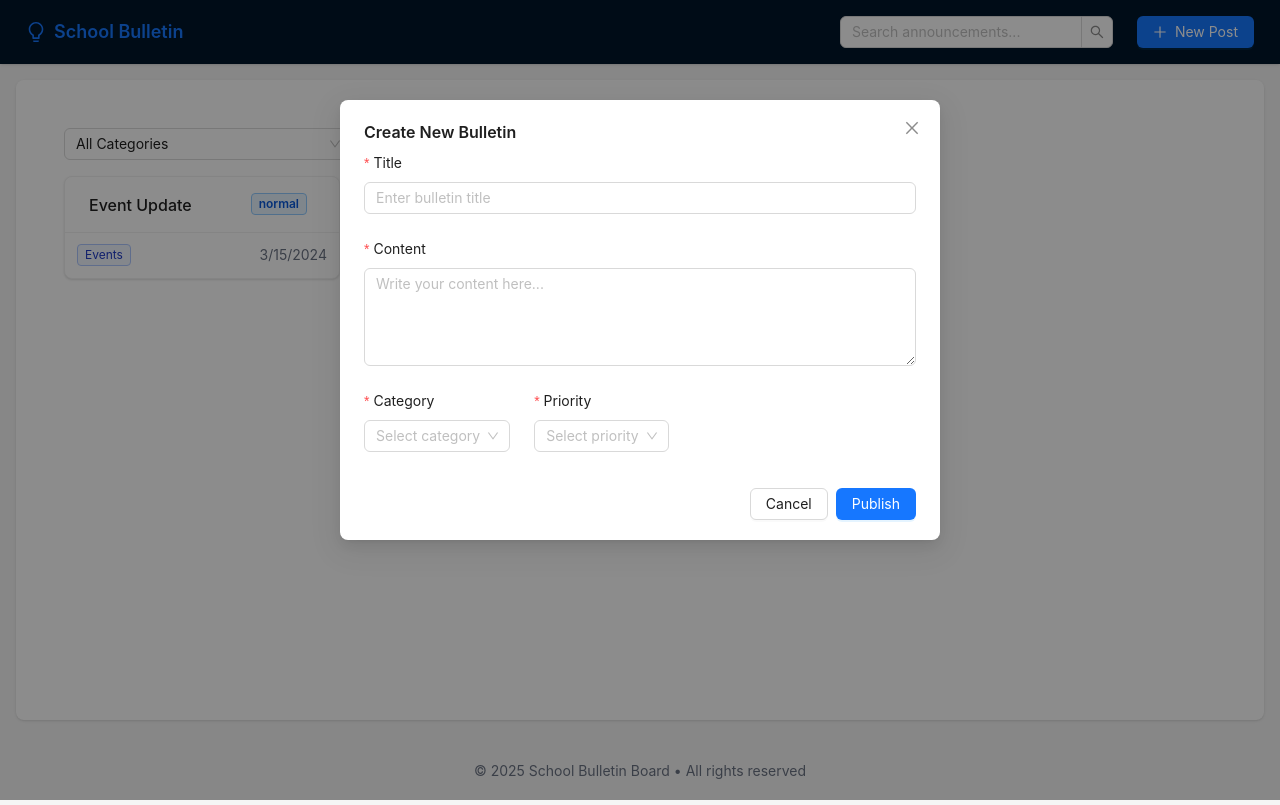
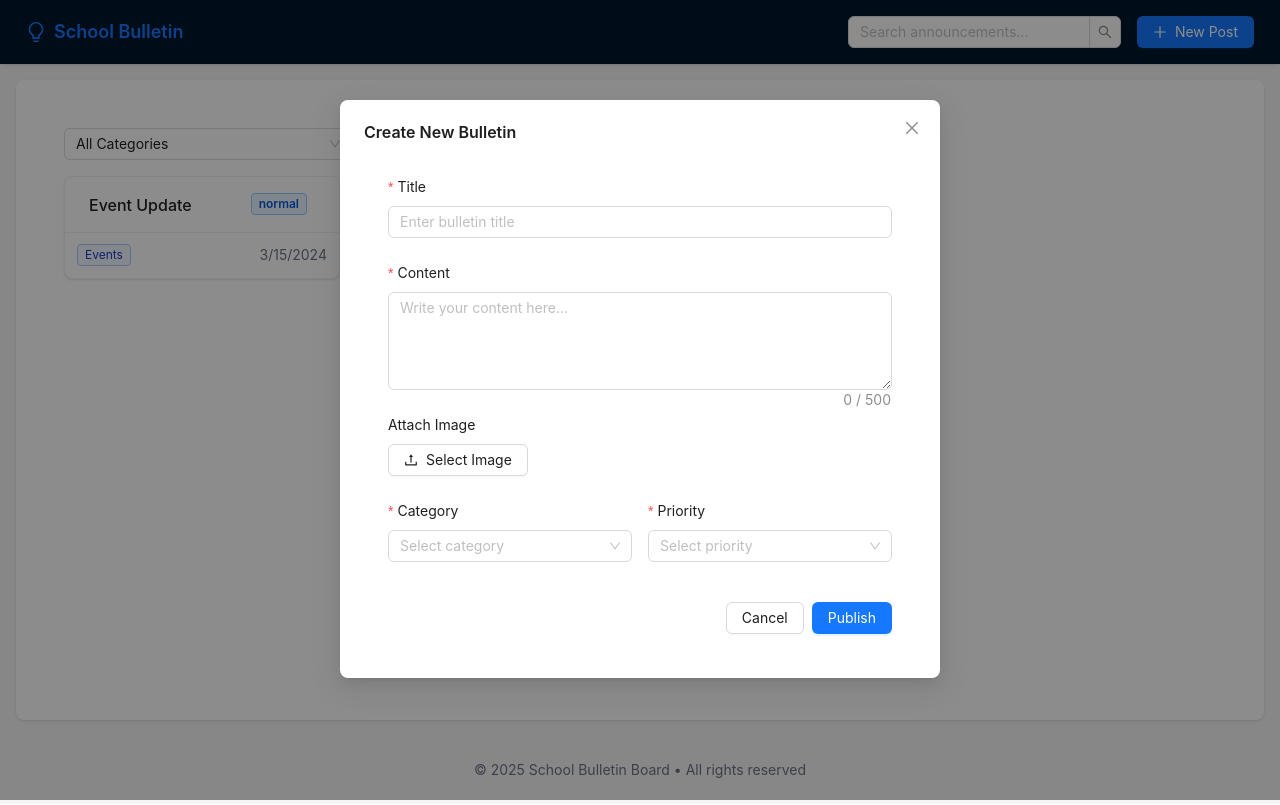
Before and after one commit to Macky2420/school-bulletin, a React (Vite) app: page / in a window 1280 px wide. Both pictures are taken after a click on the button "New Post". Built offline with nearby package versions, Linux system fonts and the light colour scheme.

Commit message:
fix layout and home user

```diff
--- a/src/layout/AdminLayout.jsx
+++ b/src/layout/AdminLayout.jsx
@@ -111,7 +111,7 @@ const AdminLayout = () => {
           )}
         </div>
 
-        <div className="flex items-center gap-2 sm:gap-4">
+        <div className="flex items-center gap-4">
           {isMobile && (
             <Button
               type="text"
--- a/src/layout/Layout.jsx
+++ b/src/layout/Layout.jsx
@@ -1,7 +1,24 @@
 import React, { useState } from 'react';
 import { Outlet, Link } from 'react-router-dom';
-import { Layout, Button, Input, Drawer, Space, Grid, Modal, Form, Select } from 'antd';
-import { BulbOutlined, PlusOutlined, MenuOutlined, SearchOutlined } from '@ant-design/icons';
+import {
+  Layout,
+  Button,
+  Input,
+  Drawer,
+  Space,
+  Grid,
+  Modal,
+  Form,
+  Select,
+  Upload
+} from 'antd';
+import {
+  BulbOutlined,
+  PlusOutlined,
+  MenuOutlined,
+  SearchOutlined,
+  UploadOutlined
+} from '@ant-design/icons';
 
 const { Header, Content, Footer } = Layout;
 const { useBreakpoint } = Grid;
@@ -10,64 +27,61 @@ const { Option } = Select;
 const AppLayout = () => {
   const [drawerVisible, setDrawerVisible] = useState(false);
   const [isModalVisible, setIsModalVisible] = useState(false);
-  const [form] = Form.useForm();
   const screens = useBreakpoint();
   const isDesktop = screens.md;
 
+  // Show/hide mobile drawer
   const showDrawer = () => setDrawerVisible(true);
   const closeDrawer = () => setDrawerVisible(false);
 
+  // Modal handling
   const showModal = () => {
     setIsModalVisible(true);
-    closeDrawer(); // Close drawer if open on mobile
-  };
-
-  const handleOk = () => {
-    form.validateFields().then(values => {
-      console.log('Submitted values:', values);
-      form.resetFields();
-      setIsModalVisible(false);
-    });
+    closeDrawer();
   };
 
   const handleCancel = () => {
-    form.resetFields();
     setIsModalVisible(false);
   };
 
   return (
     <Layout className="min-h-screen">
-      {/* Header */}
-      <Header style={{padding: '0px 10px'}} className="bg-white shadow-sm fixed w-full z-10">
+      {/* Header Section */}
+      <Header className="bg-white shadow-sm fixed w-full z-10" style={{ padding: '0 10px' }}>
         <div className="container mx-auto flex items-center justify-between h-16 px-4">
           {/* Logo */}
           <Link to="/" className="flex items-center">
             <BulbOutlined className="text-blue-600 text-xl mr-2" />
-            <span className="text-base md:text-lg font-semibold md:inline">School Bulletin</span>
+            <span className="text-base md:text-lg font-semibold">School Bulletin</span>
           </Link>
 
           {/* Desktop Navigation */}
-          {isDesktop && (
-            <div className="flex items-center gap-6">
+          {isDesktop ? (
+            <div className="flex items-center gap-4">
               <Input.Search
                 placeholder="Search announcements..."
                 onSearch={(value) => console.log('Search:', value)}
-                className="w-96"
+                className="w-full md:w-80 lg:w-96"
+                id="desktop-search"
+                name="desktop-search"
               />
-              <Button type="primary" icon={<PlusOutlined />} onClick={showModal}>
+              <Button
+                type="primary"
+                icon={<PlusOutlined />}
+                onClick={showModal}
+                className="hidden md:inline-flex"
+              >
                 New Post
               </Button>
             </div>
-          )}
-
-          {/* Mobile Menu Trigger */}
-          {!isDesktop && (
+          ) : (
+            /* Mobile Menu Button */
             <Button
               type="text"
               icon={<MenuOutlined />}
               onClick={showDrawer}
-              className="text-xl"
-              style={{ color: 'white' }}
+              className="text-xl text-gray-800"
+              style={{color: 'white'}}
             />
           )}
         </div>
@@ -81,7 +95,9 @@ const AppLayout = () => {
           onClose={closeDrawer}
           open={drawerVisible}
           width={300}
-          styles={{ body: { padding: 16 } }}
+          styles={{
+            body: { padding: 16 }
+          }}
         >
           <Space direction="vertical" className="w-full" size="middle">
             <Input.Search
@@ -92,6 +108,8 @@ const AppLayout = () => {
               }}
               enterButton="Search"
               prefix={<SearchOutlined />}
+              id="mobile-search"
+              name="mobile-search"
             />
             <Button
               type="primary"
@@ -105,81 +123,175 @@ const AppLayout = () => {
         </Drawer>
       )}
 
-      {/* Create Bulletin Modal */}
+      {/* Responsive Create Post Modal */}
       <Modal
         title="Create New Bulletin"
         open={isModalVisible}
-        onOk={handleOk}
         onCancel={handleCancel}
         okText="Publish"
         cancelText="Cancel"
-        width={600}
+        width={isDesktop ? 600 : '90%'}
+        styles={{
+          body: {
+            padding: isDesktop ? 24 : 16,
+            maxHeight: '70vh',
+            overflowY: 'auto'
+          }
+        }}
+        className="top-4 md:top-20"
+        footer={null}
       >
-        <Form form={form} layout="vertical" className="mt-6">
-          <Form.Item
-            name="title"
-            label="Title"
-            rules={[{ required: true, message: 'Please enter a title' }]}
-          >
-            <Input placeholder="Enter bulletin title" />
-          </Form.Item>
-
-          <Form.Item
-            name="content"
-            label="Content"
-            rules={[{ required: true, message: 'Please enter the content' }]}
-          >
-            <Input.TextArea rows={4} placeholder="Write your content here..." />
-          </Form.Item>
-
-          <Space className="w-full" size="large">
-            <Form.Item
-              name="category"
-              label="Category"
-              rules={[{ required: true, message: 'Please select a category' }]}
-              className="flex-grow"
-            >
-              <Select placeholder="Select category">
-                <Option value="academic">Academic</Option>
-                <Option value="sports">Sports</Option>
-                <Option value="clubs">Clubs</Option>
-              </Select>
-            </Form.Item>
-
-            <Form.Item
-              name="priority"
-              label="Priority"
-              rules={[{ required: true, message: 'Please select priority' }]}
-              className="flex-grow"
-            >
-              <Select placeholder="Select priority">
-                <Option value="normal">Normal</Option>
-                <Option value="urgent">Urgent</Option>
-              </Select>
-            </Form.Item>
-          </Space>
-        </Form>
+        <CreatePostForm onCancel={handleCancel} />
       </Modal>
 
-      {/* Main Content */}
+      {/* Main Content Area */}
       <Content className="mt-16 container mx-auto p-4">
-        <div className="bg-white rounded-lg shadow-sm p-6 min-h-[calc(100vh-160px)]">
+        <div className="bg-white rounded-lg shadow-sm p-4 md:p-6 min-h-[calc(100vh-160px)]">
           <Outlet />
         </div>
       </Content>
 
       {/* Footer */}
-      <Footer className="text-center bg-gray-100 py-6">
+      <Footer className="text-center bg-gray-100 py-4 md:py-6">
         <div className="container mx-auto">
-          <Space direction="vertical" size="middle">
-            <div className="text-gray-500 text-sm">
-              © {new Date().getFullYear()} School Bulletin Board • All rights reserved
-            </div>
-          </Space>
+          <div className="text-gray-500 text-sm">
+            © {new Date().getFullYear()} School Bulletin Board • All rights reserved
+          </div>
         </div>
       </Footer>
     </Layout>
   );
 };
 
+// Separate form component
+const CreatePostForm = ({ onCancel }) => {
+  const [form] = Form.useForm();
+  const screens = useBreakpoint();
+  const isDesktop = screens.md;
+
+  const handleSubmit = () => {
+    form.validateFields().then(values => {
+      console.log('Submitted values:', values);
+      form.resetFields();
+      onCancel();
+    });
+  };
+
+  // Upload configuration
+  const uploadProps = {
+    beforeUpload: (file) => {
+      form.setFieldsValue({ image: file });
+      return false;
+    },
+    maxCount: 1,
+    showUploadList: false,
+  };
+
+  return (
+    <Form form={form} layout="vertical" className="mt-2 md:mt-4">
+      {/* Title Input */}
+      <Form.Item
+        name="title"
+        label="Title"
+        rules={[{ required: true, message: 'Please enter a title' }]}
+      >
+        <Input
+          placeholder="Enter bulletin title"
+          size={isDesktop ? 'middle' : 'small'}
+          id="post-title"
+          name="post-title"
+        />
+      </Form.Item>
+
+      {/* Content Textarea */}
+      <Form.Item
+        name="content"
+        label="Content"
+        rules={[{ required: true, message: 'Please enter the content' }]}
+      >
+        <Input.TextArea
+          rows={isDesktop ? 4 : 3}
+          placeholder="Write your content here..."
+          showCount
+          maxLength={500}
+          id="post-content"
+          name="post-content"
+        />
+      </Form.Item>
+
+      {/* Image Upload */}
+      <Form.Item
+        name="image"
+        label="Attach Image"
+        valuePropName="fileList"
+        getValueFromEvent={(e) => e.fileList}
+      >
+        <Upload {...uploadProps}>
+          <Button
+            icon={<UploadOutlined />}
+            size={isDesktop ? 'middle' : 'small'}
+            className="w-full md:w-auto"
+          >
+            {isDesktop ? 'Select Image' : 'Upload'}
+          </Button>
+        </Upload>
+      </Form.Item>
+
+      {/* Selected File Display */}
+      {form.getFieldValue('image') && (
+        <div className="mb-4 text-sm text-gray-500">
+          Selected file: {form.getFieldValue('image').name}
+        </div>
+      )}
+
+      {/* Category and Priority Grid */}
+      <div className="grid grid-cols-1 md:grid-cols-2 gap-4">
+        {/* Category Select */}
+        <Form.Item
+          name="category"
+          label="Category"
+          rules={[{ required: true, message: 'Please select a category' }]}
+        >
+          <Select
+            placeholder="Select category"
+            size={isDesktop ? 'middle' : 'small'}
+            id="post-category"
+            name="post-category"
+          >
+            <Option value="academic">Academic</Option>
+            <Option value="events">Events</Option>
+            <Option value="general">General</Option>
+            <Option value="sports">Sports</Option>
+          </Select>
+        </Form.Item>
+
+        {/* Priority Select */}
+        <Form.Item
+          name="priority"
+          label="Priority"
+          rules={[{ required: true, message: 'Please select priority' }]}
+        >
+          <Select
+            placeholder="Select priority"
+            size={isDesktop ? 'middle' : 'small'}
+            id="post-priority"
+            name="post-priority"
+          >
+            <Option value="normal">Normal</Option>
+            <Option value="urgent">Urgent</Option>
+          </Select>
+        </Form.Item>
+      </div>
+
+      {/* Form Actions */}
+      <div className="flex justify-end gap-2 mt-4">
+        <Button onClick={onCancel}>Cancel</Button>
+        <Button type="primary" onClick={handleSubmit}>
+          Publish
+        </Button>
+      </div>
+    </Form>
+  );
+};
+
 export default AppLayout;
```
Also changed, not shown: src/pages/Home.jsx (+7 -1 lines).
